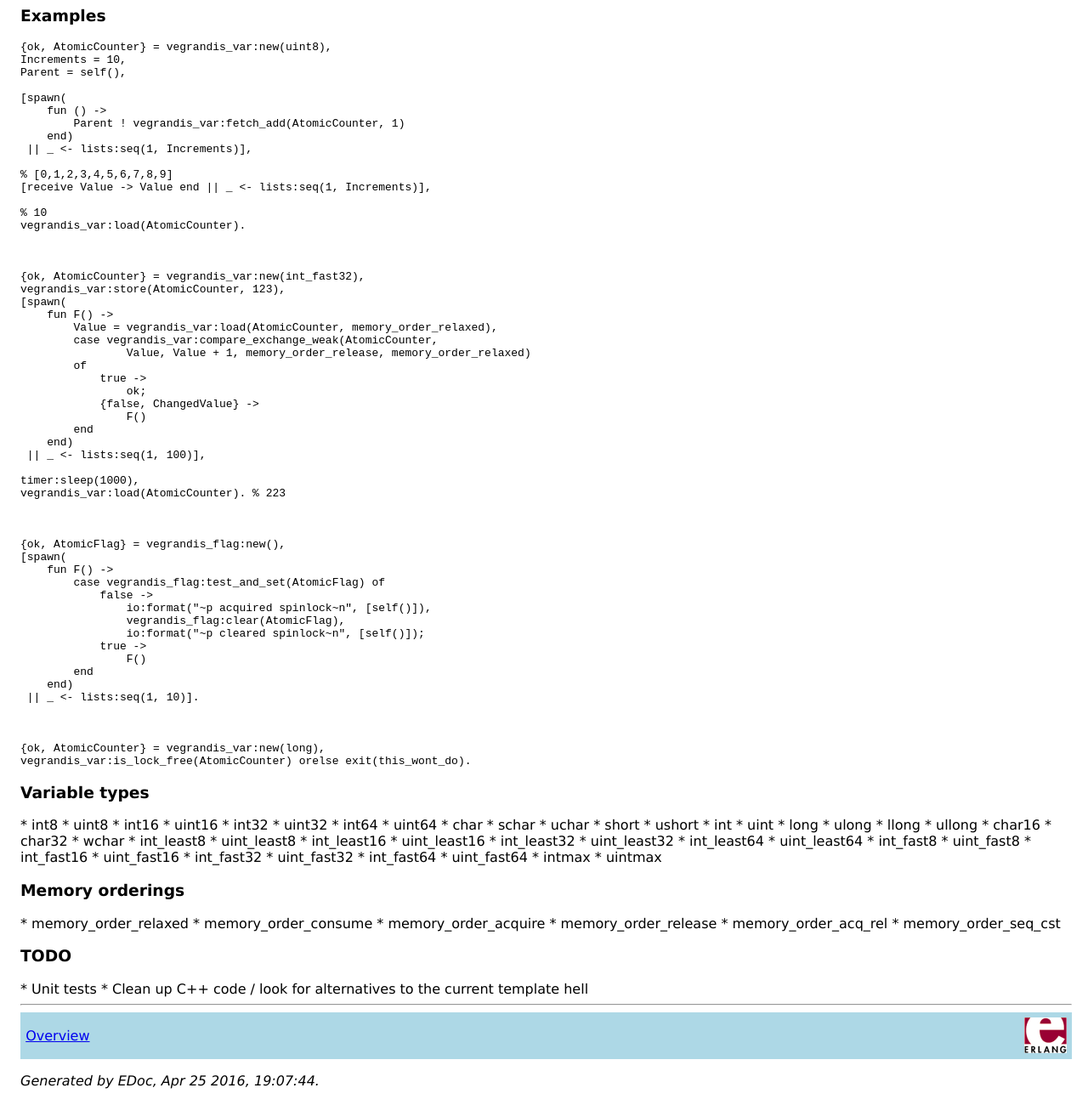
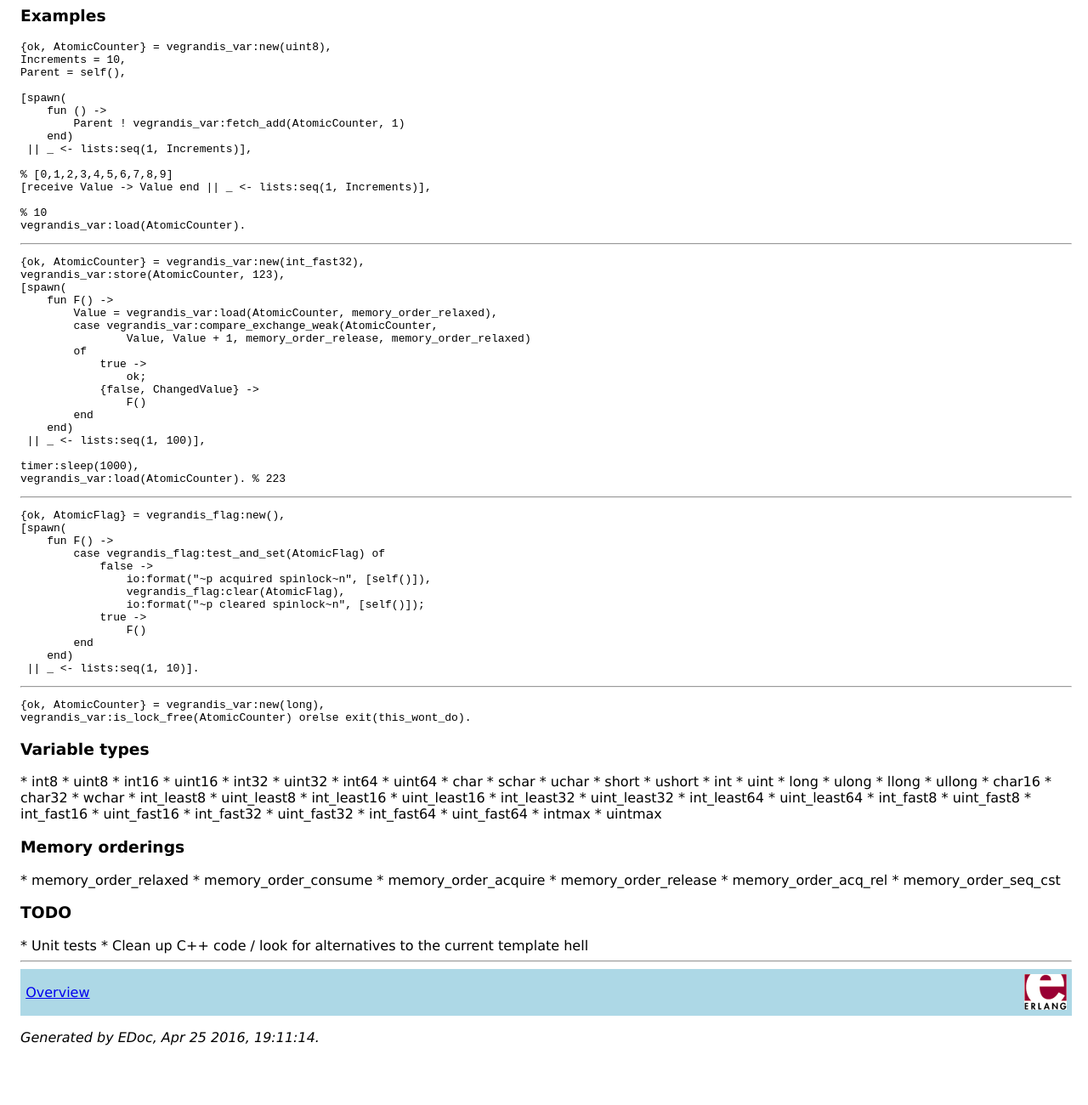
Before and after one commit to g-andrade/vegrandis, a plain HTML site: page doc/overview-summary.html in a window 1280 px wide. Shown: the part 431-1731 px from the top of the page at 85% size. After the commit the page ends 1680 px from the top, so only its background shows below. Drawn offline with Linux system fonts and the light colour scheme.

Commit message:
Update docs

```diff
--- a/doc/overview-summary.html
+++ b/doc/overview-summary.html
@@ -39,7 +39,7 @@ Parent = self(),
 % 10
 vegrandis_var:load(AtomicCounter).
 </pre>
-<br>
+<hr>
 <pre lang="erlang">
 {ok, AtomicCounter} = vegrandis_var:new(int_fast32),
 vegrandis_var:store(AtomicCounter, 123),
@@ -60,7 +60,7 @@ vegrandis_var:store(AtomicCounter, 123),
 timer:sleep(1000),
 vegrandis_var:load(AtomicCounter). % 223
 </pre>
-<br>
+<hr>
 <pre lang="erlang">
 {ok, AtomicFlag} = vegrandis_flag:new(),
 [spawn(
@@ -76,7 +76,7 @@ vegrandis_var:load(AtomicCounter). % 223
     end)
  || _ &lt;- lists:seq(1, 10)].
 </pre>
-<br>
+<hr>
 <pre lang="erlang">
 {ok, AtomicCounter} = vegrandis_var:new(long),
 vegrandis_var:is_lock_free(AtomicCounter) orelse exit(this_wont_do).
@@ -138,6 +138,6 @@ vegrandis_var:is_lock_free(AtomicCounter) orelse exit(this_wont_do).
 
 <hr>
 <div class="navbar"><a name="#navbar_bottom"></a><table width="100%" border="0" cellspacing="0" cellpadding="2" summary="navigation bar"><tr><td><a href="overview-summary.html" target="overviewFrame">Overview</a></td><td><a href="http://www.erlang.org/"><img src="erlang.png" align="right" border="0" alt="erlang logo"></a></td></tr></table></div>
-<p><i>Generated by EDoc, Apr 25 2016, 19:07:44.</i></p>
+<p><i>Generated by EDoc, Apr 25 2016, 19:11:14.</i></p>
 </body>
 </html>
```
Also changed, not shown: doc/vegrandis_flag.html (+1 -1 lines), doc/vegrandis_var.html (+1 -1 lines), 3 other files.
